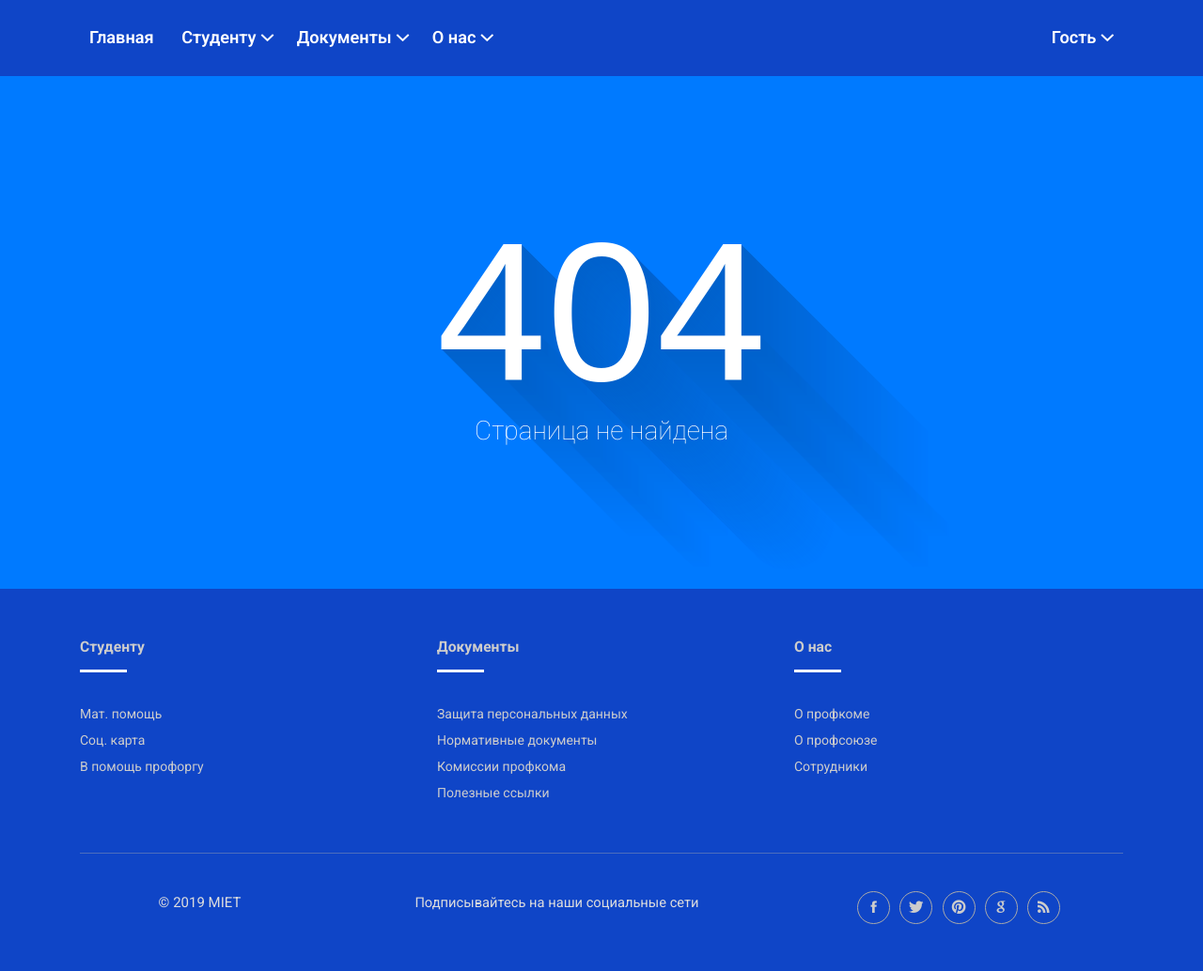
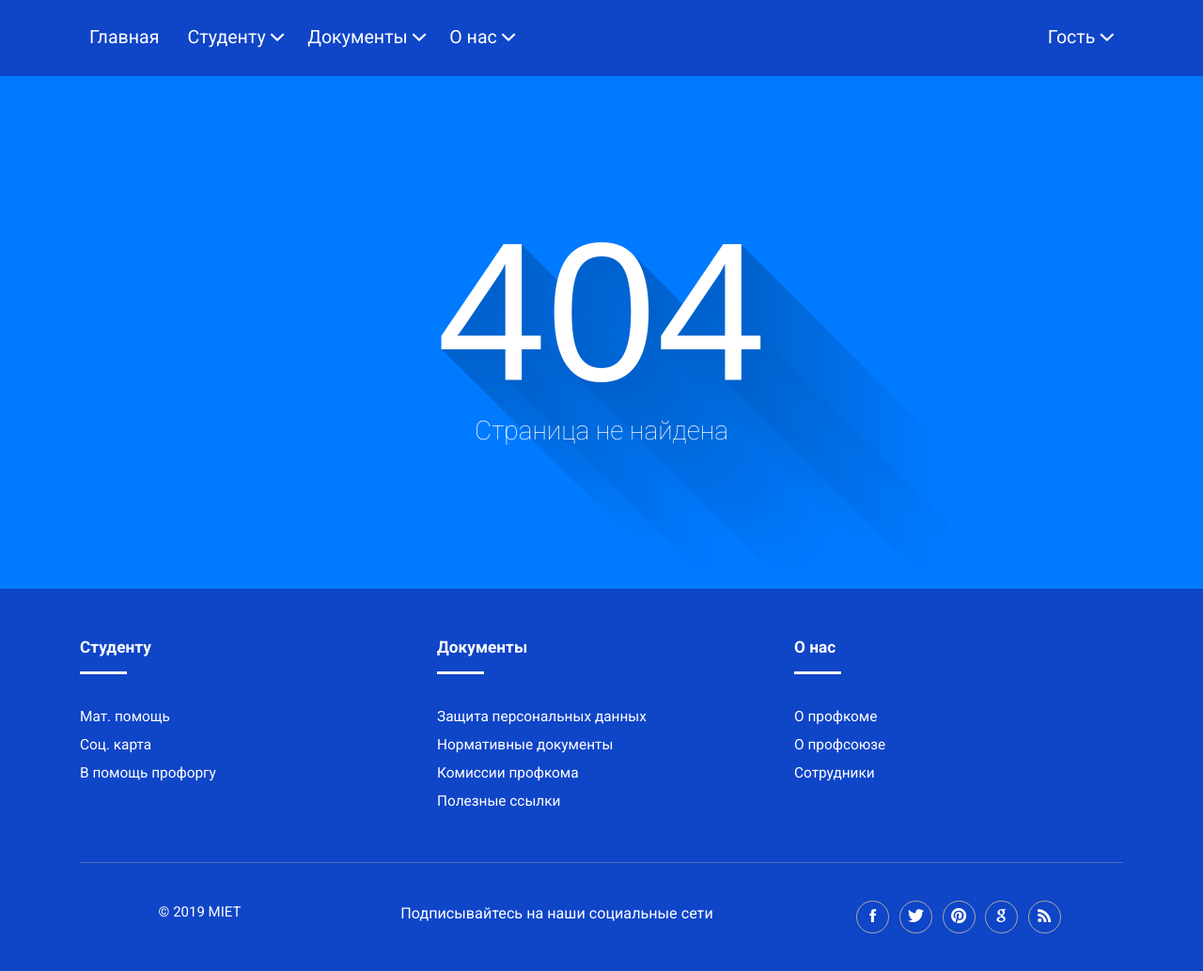
Before and after one commit to TheNooBest/miet_union, a Django app: page /test in a window 1280 px wide. Shown: the whole page at 94% size. Before the commit the page ends 984 px from the top, so only its background shows below. Run offline with Django 3.2, Linux system fonts and the light colour scheme; some libraries are stand-ins or nearby versions; some web fonts are replaced.

Commit message:
fix1: styles

```diff
--- a/miet_union/static/common/styles.css
+++ b/miet_union/static/common/styles.css
@@ -117,7 +117,7 @@ i{ display: inline-block; }
 3. HEADER
 --------------------------------- */
 
-header{ position: relative; z-index: 1000; font-weight: 600; font-size: 1.3em; }
+header{ position: relative; z-index: 1000; font-size: 1.4em;}
 
 
 /* TOP HEADER */
@@ -421,7 +421,7 @@ header .main-menu li.drop-down a.mouseover + ul.drop-down-menu{ display: block;
 .bg-white{ background: #fff; }
 .bg-191{ background: #191919; }
 .bg-primary{ background: #0f45c7!important; }
-.bg-dark-primary{ background: #0f45c7!important; }
+.bg-dark-primary{ background: #0a328f!important; }
 
 
 /* SHAPE */
@@ -790,7 +790,7 @@ section{ padding: 50px 0; }
 .quote-primary{ padding: 10px 20px; border-left: 2px solid #0f45c7; }
 
 
-footer p{ color: #ddd; }
+footer p{ color: #fff; }
 footer a:focus,
 footer a:hover{ color: #fff; }
 
--- a/miet_union/templates/miet_union/404.html
+++ b/miet_union/templates/miet_union/404.html
@@ -47,6 +47,6 @@
     }
 </style>
 </br></br></br></br></br></br></br>
-    <h1>404</h1>
-    <div class="p">Страница не найдена</div></br></br></br></br></br></br></br>
+<h1>404</h1>
+<div class="p">Страница не найдена</div></br></br></br></br></br></br></br>
 {% endblock %}
--- a/miet_union/templates/miet_union/base.html
+++ b/miet_union/templates/miet_union/base.html
@@ -82,9 +82,7 @@
   </header>
   {% block content%}
   {% endblock%}
-	<footer class="bg-191 pos-relative color-ccc bg-primary pt-50">
-		<div class="abs-tblr pt-50 z--1 text-center">
-		</div>
+	<footer class="bg-191 pos-relative color-white bg-primary pt-50 font-11">
 		<div class="container">
 			<div class="row">
 				<div class="col-lg-4 col-md-8 col-sm-8">
```
